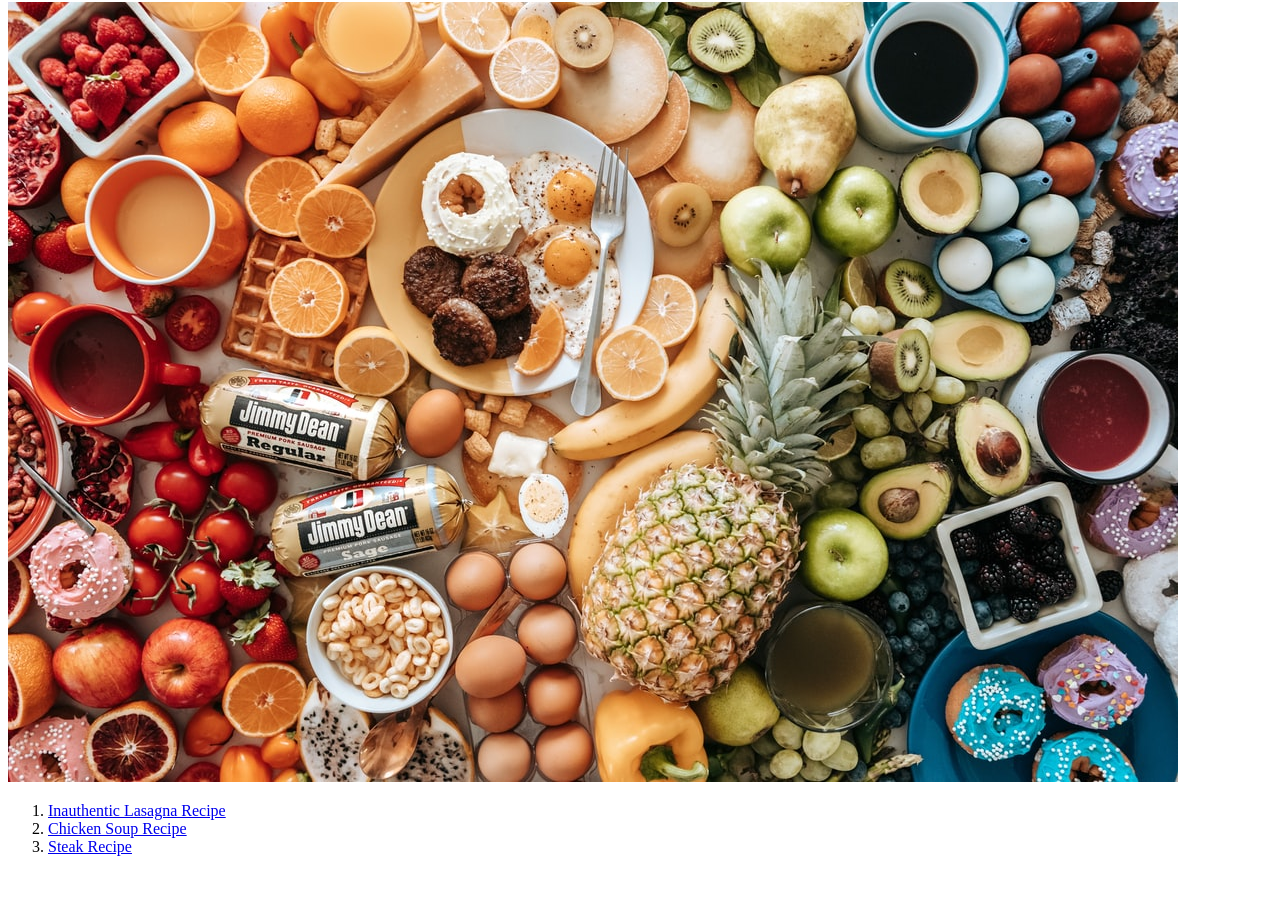
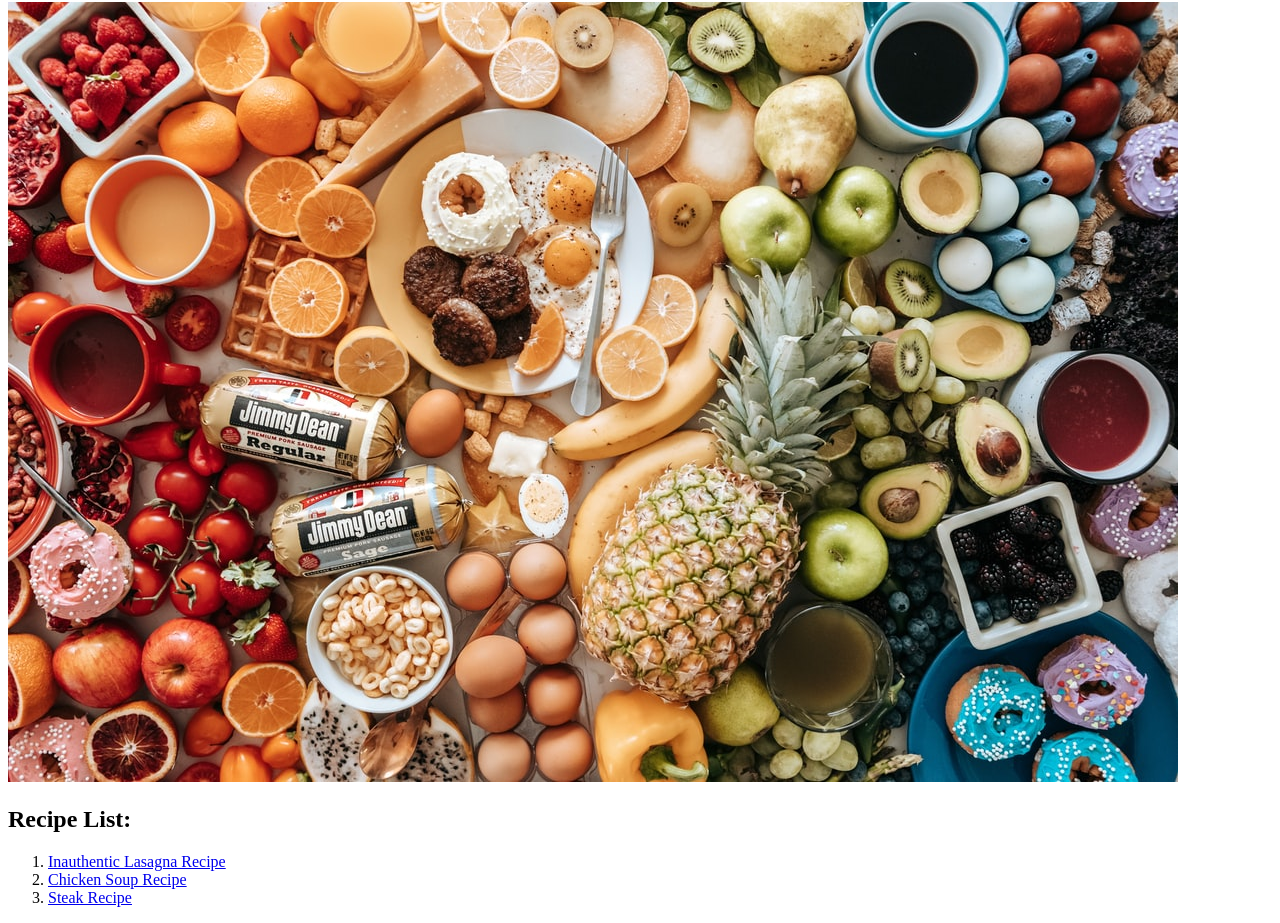
Before and after one commit to CoconutQuake/odin-recipes, a plain HTML site: page index.html in a window 1280 px wide. Shown: the part 78-1001 px from the top of the page. Before the commit the page ends 950 px from the top, so only its background shows below. Drawn offline with Linux system fonts and the light colour scheme.

Commit message:
Added heading to index.html list

```diff
--- a/index.html
+++ b/index.html
@@ -8,7 +8,7 @@
     <body>
         <h1>An Small Collection of Weird Recipes!</h1>
         <img src="./recipes/recipes.jpeg" alt="An arrangement of brightly colored foods.">
-
+        <h2>Recipe List:</h2>
         <ol>
             <li><a href="/home/angel/repos/odin-recipes/recipes/lasagna.html"> Inauthentic Lasagna Recipe</a></li>
             <li><a href ="/home/angel/repos/odin-recipes/recipes/chicken-soup.html"> Chicken Soup Recipe</a></li>
```
